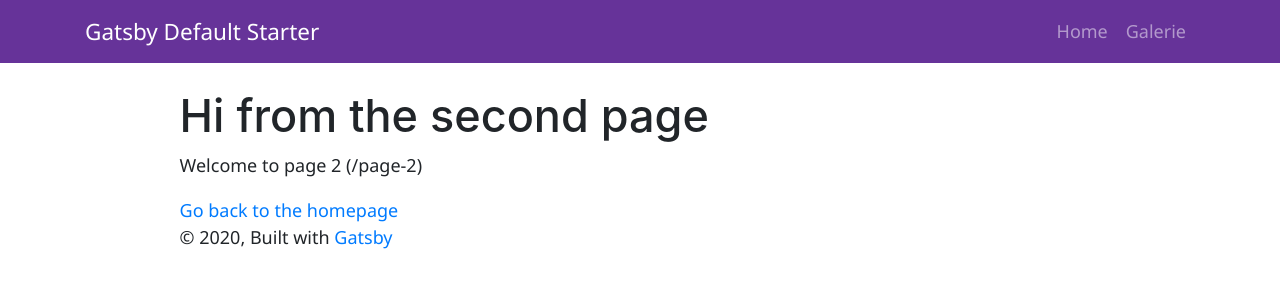
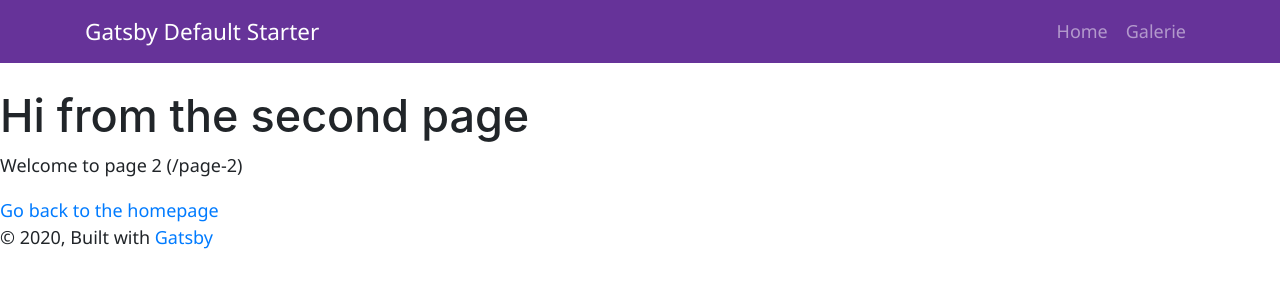
Before and after one commit to efemenoserime/animal-photographer-portfolio, a Gatsby site: page /page-2 in a window 1280 px wide. Built offline with nearby package versions, Linux system fonts and the light colour scheme; Gatsby itself is replaced by a stand-in of ours; a web font is replaced by a local one.

Commit message:
Remove default inline style on layout component

```diff
--- a/src/components/layout.jsx
+++ b/src/components/layout.jsx
@@ -28,13 +28,7 @@ const Layout = ({ children }) => {
   return (
     <div style={{ fontFamily: "Rosarion, 'Segoe UI', Verdana, sans-serif" }}>
       <Header siteTitle={data.site.siteMetadata.title} />
-      <div
-        style={{
-          margin: "0 auto",
-          maxWidth: 960,
-          padding: "0 1.0875rem 1.45rem",
-        }}
-      >
+      <div>
         <main>{children}</main>
         <footer>
           © {new Date().getFullYear()}, Built with{" "}
```
